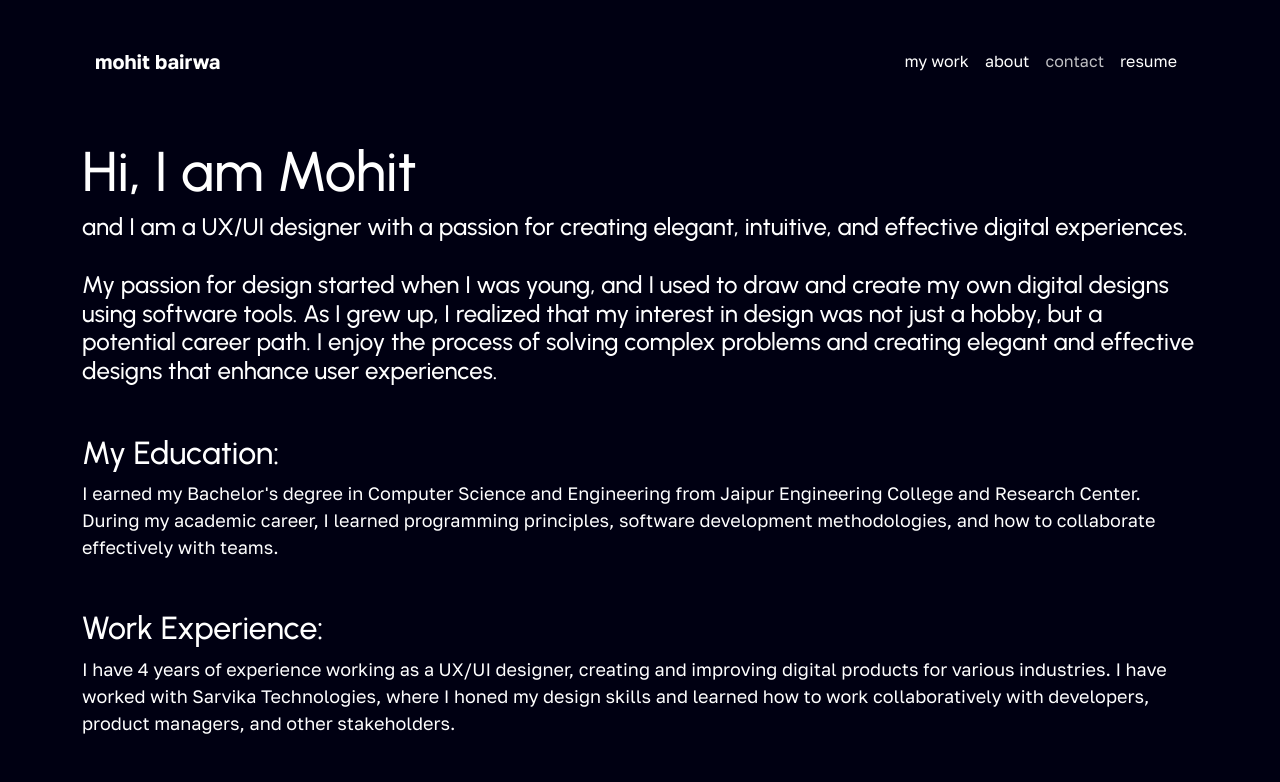
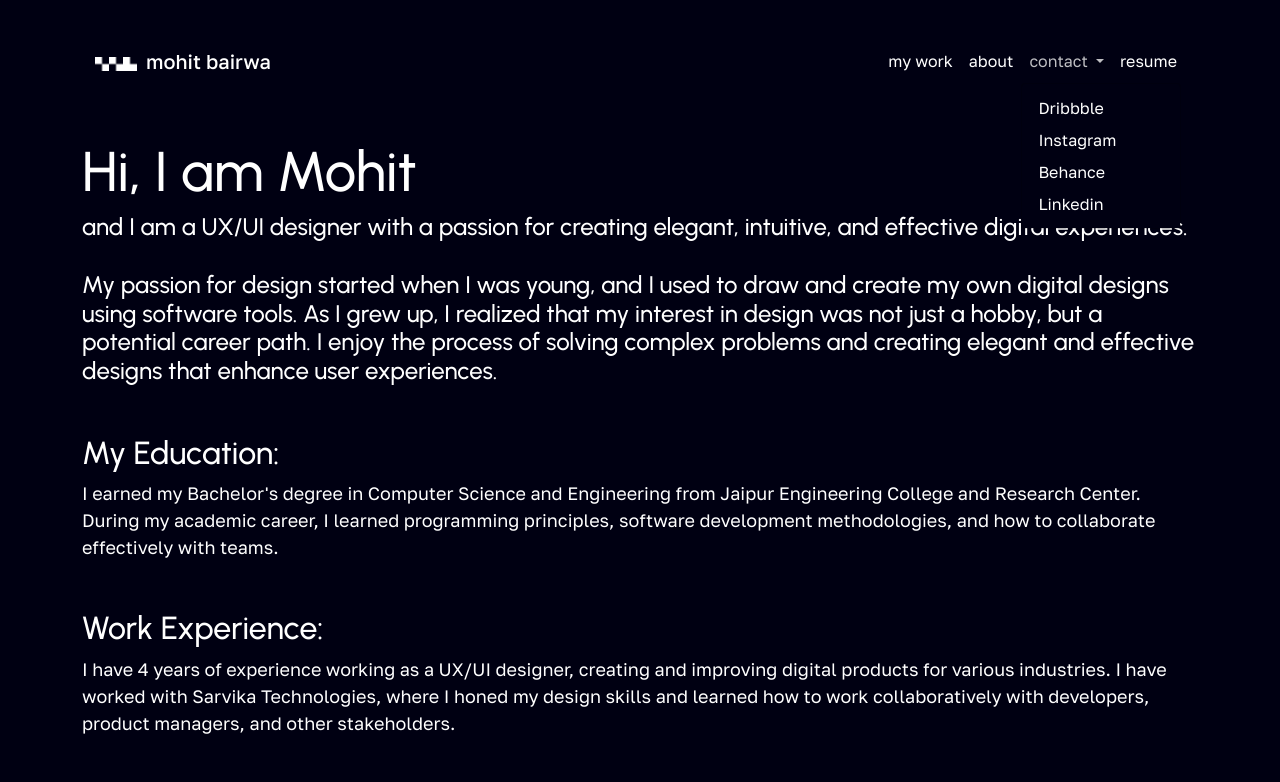
Before and after one commit to mohitb29/mohitb29.github.io, a plain HTML site: page about.html in a window 1280 px wide. Both pictures are taken after a click on the button "contact". Shown: the top 782 px of the page. Drawn offline with nearby package versions, Linux system fonts and the light colour scheme.

Commit message:
FIXED 11/03/23

```diff
--- a/about.html
+++ b/about.html
@@ -28,7 +28,8 @@
     <header class="container">
         <nav class="navbar navbar-expand-lg navbar-dark">
             <div class="container-fluid d-flex justify-content-between">
-              <a class="navbar-brand" href="/">mohit bairwa</a>
+                <a class="navbar-brand" href="/"><img class="img-fluid header-logo" src="assets/images/mb_logo.png" alt="mb logo">
+                    mohit bairwa</a>
               <button class="navbar-toggler" type="button" data-bs-toggle="collapse" data-bs-target="#navbarNav" aria-controls="navbarNav" aria-expanded="false" aria-label="Toggle navigation">
                 <span class="navbar-toggler-icon"></span>
               </button>
@@ -38,14 +39,23 @@
                     <a class="nav-link" aria-current="page" href="index.html#mywork">my work</a>
                   </li>
                   <li class="nav-item">
-                    <a class="nav-link" href="#">about</a>
+                    <a class="nav-link" href="/about.html">about</a>
+                  </li>
+                  <li class="nav-item dropdown">
+                    <a class="nav-link dropdown-toggle" href="#" id="navbarDropdown" role="button" data-bs-toggle="dropdown" aria-expanded="false">
+                      contact
+                    </a>
+                    <ul class="dropdown-menu" aria-labelledby="navbarDropdown">
+                      <li><a target="_blank" class="dropdown-item" href="https://dribbble.com/mohitb29">Dribbble</a></li>
+                      <li><a target="_blank" class="dropdown-item" href="https://instagram.com/illustrator.mb/">Instagram</a></li>
+                      <li><a target="_blank" class="dropdown-item" href="https://behance.com/mohitbairw2140">Behance</a></li>
+                      <li><a target="_blank" class="dropdown-item" href="https://www.linkedin.com/in/mohit-bairwa-8661b9b8/">Linkedin</a></li>
+                    </ul>
                   </li>
                   <li class="nav-item">
-                    <a class="nav-link" href="#">contact</a>
+                    <a class="nav-link" target="_blank" href="/assets/resume_mohit_bairwa.pdf">resume</a>
                   </li>
-                  <li class="nav-item">
-                    <a class="nav-link" href="#">resume</a>
-                  </li>
+
                 </ul>
               </div>
             </div>
--- a/style.scss
+++ b/style.scss
@@ -27,6 +27,10 @@ a:hover {
 }
 a:hover img{
     opacity: 0.6;
+}
+.header-logo{
+    height: 14px;
+    margin-right: 4px;
 }
 .hero-section{
     min-height: 100vh;
@@ -97,7 +101,7 @@ header.header-scrolled{
     padding: 1.5rem 0;
 }
 .navbar-brand{
-    font-weight: bold;
+    font-weight: 500;
 }
 
 // hero section css
```
Also changed, not shown: case_study_page.html (+16 -6 lines), index.html (+8 -7 lines), assets/images/case-study-img-2.jpg (added), assets/images/case-study-img-2.webp (deleted), assets/images/case-study-img-3.jpg (added), assets/images/case-study-img-3.webp (deleted), assets/images/case-study-img-4.jpg (added), assets/images/case-study-img-4.webp (deleted), assets/images/mb_logo.png (added), style.css, 3 other files.
